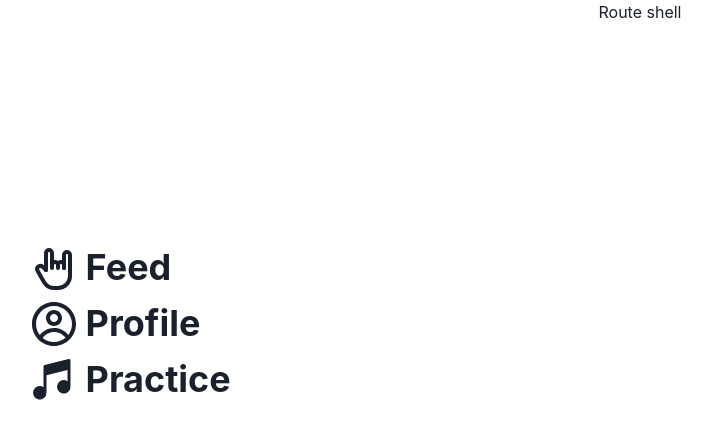
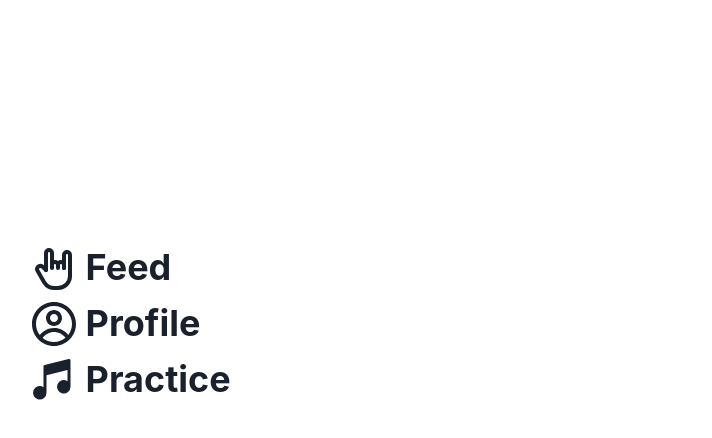
Before and after one commit to Willy-McNamara/freequency, a React app in the folder frontend/: page / in a window 1280 px wide. Shown: the top 438 px of the page, without its empty margins (0-712 px from the left). Built offline with nearby package versions, Linux system fonts and the light colour scheme; the HTML template or start-up script is replaced by a standard one.

Commit message:
Delete scrap

```diff
--- a/frontend/src/Root.tsx
+++ b/frontend/src/Root.tsx
@@ -8,7 +8,6 @@ import { PiMusicNotesFill } from 'react-icons/pi';
 const Root = () => {
   return (
     <Flex direction="column" align="center">
-      <h1>Route shell</h1>
       <Flex
         position="absolute"
         left="2vw"
```
